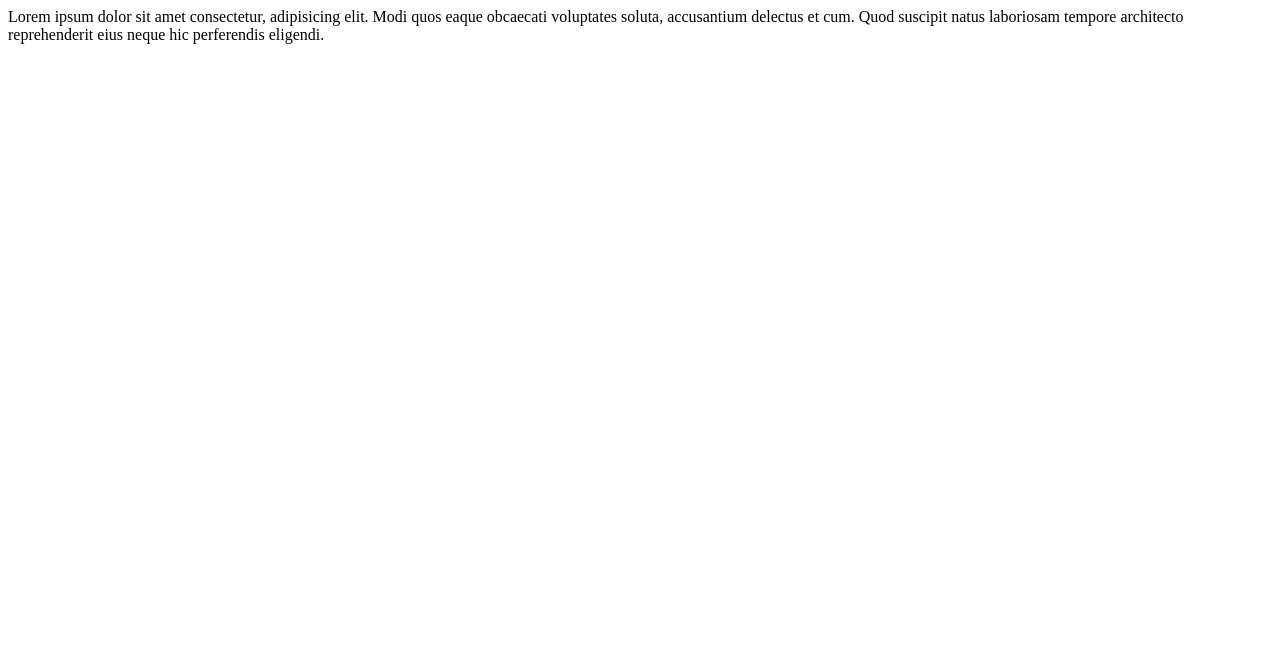
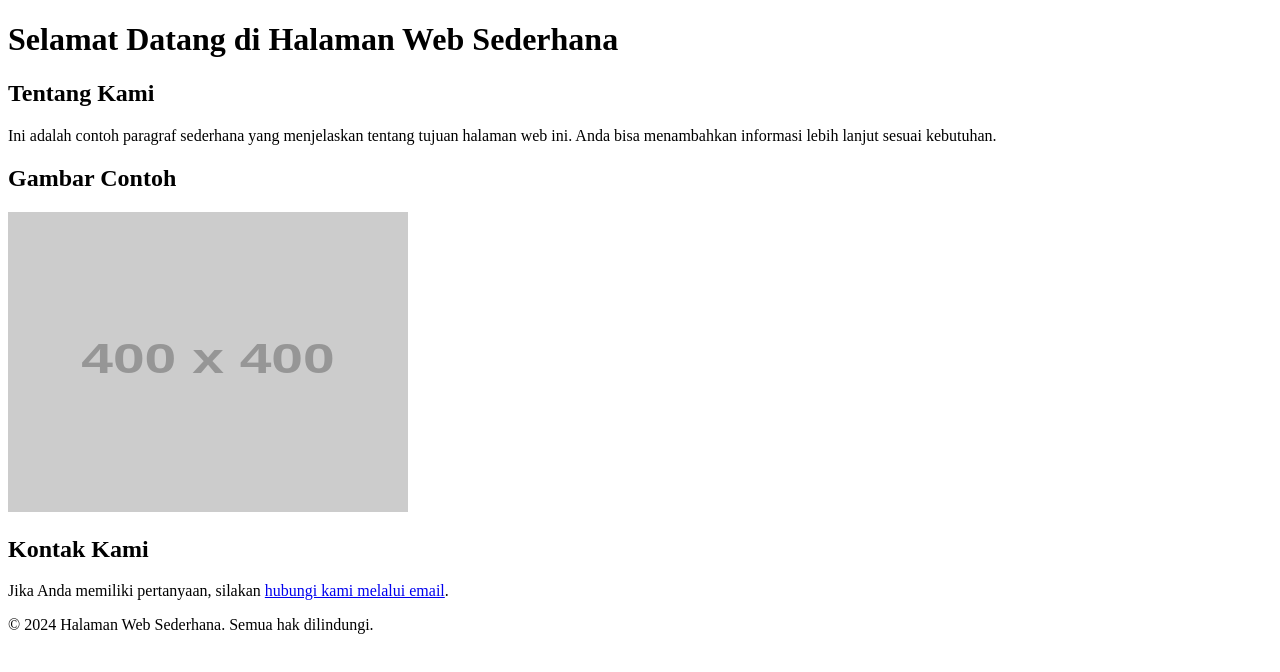
Before and after one commit to HafitzDR/trial, a plain HTML site: page index.html in a window 1280 px wide. Drawn offline with Linux system fonts and the light colour scheme; placeholder pictures from the web are drawn by us.

Commit message:
checkpoint

```diff
--- a/index.html
+++ b/index.html
@@ -3,9 +3,30 @@
 <head>
     <meta charset="UTF-8">
     <meta name="viewport" content="width=device-width, initial-scale=1.0">
-    <title>Document</title>
+    <title>Halaman Web Sederhana</title>
 </head>
 <body>
-    Lorem ipsum dolor sit amet consectetur, adipisicing elit. Modi quos eaque obcaecati voluptates soluta, accusantium delectus et cum. Quod suscipit natus laboriosam tempore architecto reprehenderit eius neque hic perferendis eligendi.
+    <header>
+        <h1>Selamat Datang di Halaman Web Sederhana</h1>
+    </header>
+
+    <section>
+        <h2>Tentang Kami</h2>
+        <p>Ini adalah contoh paragraf sederhana yang menjelaskan tentang tujuan halaman web ini. Anda bisa menambahkan informasi lebih lanjut sesuai kebutuhan.</p>
+    </section>
+
+    <section>
+        <h2>Gambar Contoh</h2>
+        <img src="https://via.placeholder.com/400" alt="Contoh Gambar" width="400" height="300">
+    </section>
+
+    <section>
+        <h2>Kontak Kami</h2>
+        <p>Jika Anda memiliki pertanyaan, silakan <a href="mailto:info@example.com">hubungi kami melalui email</a>.</p>
+    </section>
+
+    <footer>
+        <p>&copy; 2024 Halaman Web Sederhana. Semua hak dilindungi.</p>
+    </footer>
 </body>
 </html>
```
